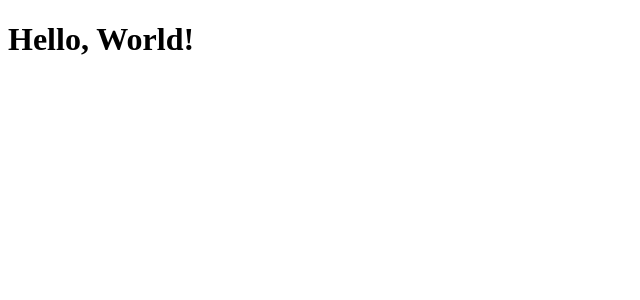
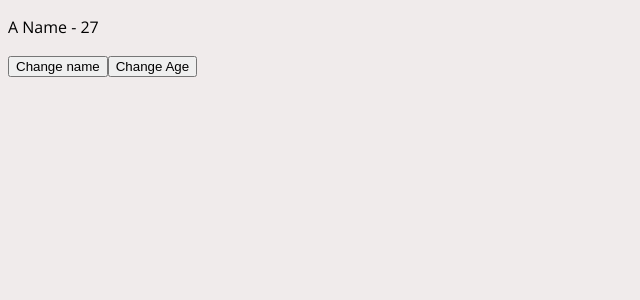
Before and after one commit to Tatyana-OA/vue-ts-example, a Vue app: page / in a window 1280 px wide. Shown: the top 300 px of the page, without its empty margins (0-640 px from the left). Built offline with nearby package versions, Linux system fonts and the light colour scheme.

Commit message:
Simple ts example within vue compoennt

```diff
--- a/src/App.vue
+++ b/src/App.vue
@@ -1,5 +1,9 @@
 <template>
-  <h1>Hello, World!</h1>
+  <div class="app">
+    <p>{{ name }} - {{ age }}</p>
+    <button @click="changeName('Another Name')">Change name</button>
+    <button @click="changeAge('40')">Change Age</button>
+  </div>
 </template>
 
 <script lang="ts">
@@ -8,6 +12,20 @@ import { defineComponent } from "vue";
 export default defineComponent({
   name: "App",
   components: {},
+  data() {
+    return {
+      name: "A Name",
+      age: 27 as string | number,
+    };
+  },
+  methods: {
+    changeName(newName: string) {
+      this.name = newName;
+    },
+    changeAge(age: number | string) {
+      this.age = age;
+    },
+  },
 });
 </script>
 
--- /dev/null
+++ b/src/assets/global.css
@@ -0,0 +1,6 @@
+@import url("https://fonts.googleapis.com/css2?family=Open+Sans:wght@100;200;300;400;500;600;700;800&display=swap");
+
+body {
+  font-family: "Open Sans";
+  background: rgb(240, 235, 235);
+}
```
Also changed, not shown: src/main.ts (+4 -3 lines).
